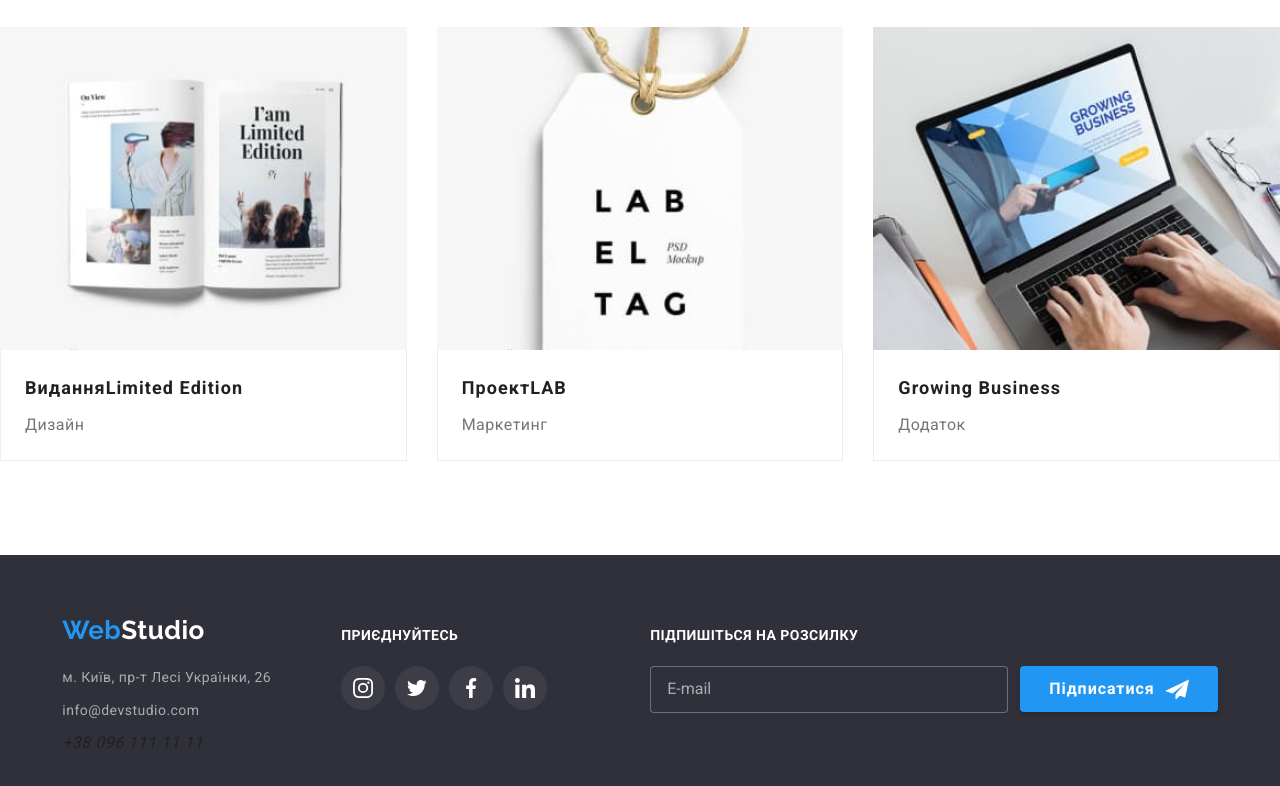
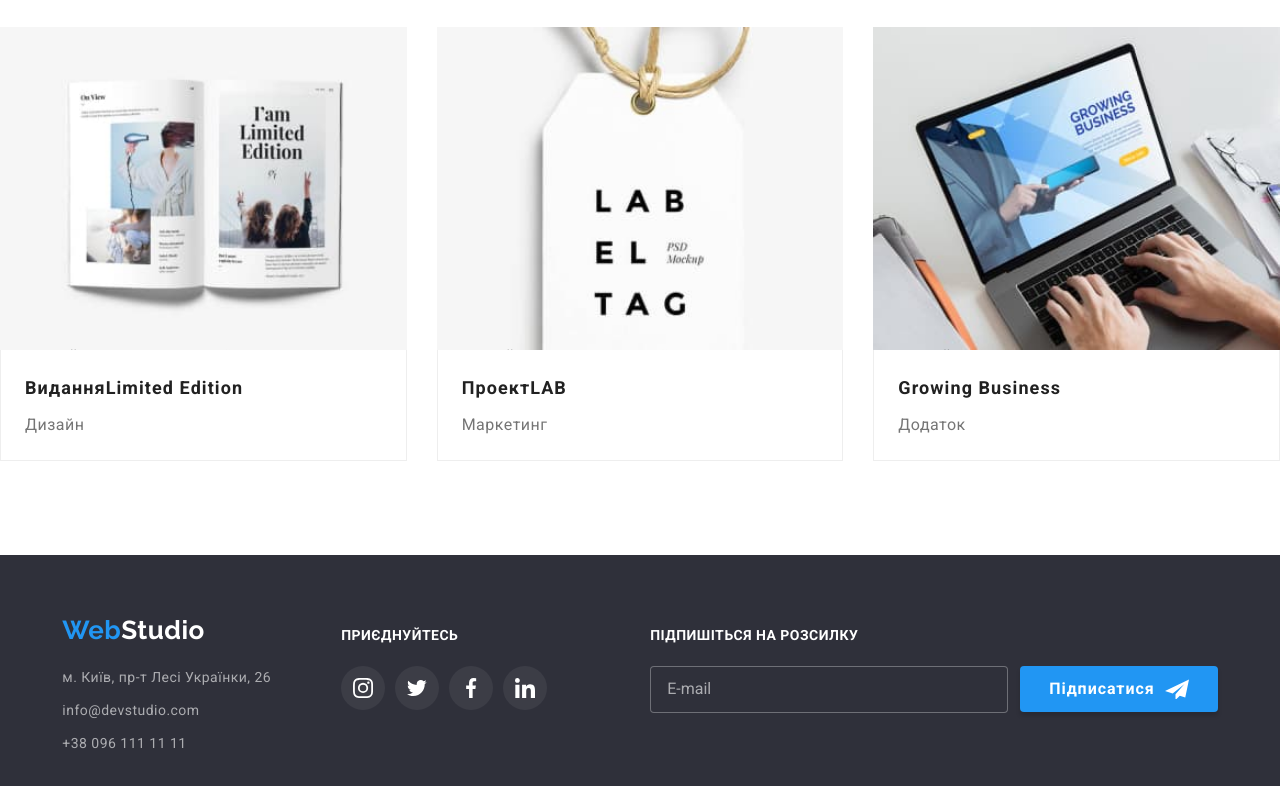
Before and after one commit to P1ST-0N/new-project-08, a website: page portfolio.html in a window 1280 px wide. Shown: the part 1166-1952 px from the top of the page. Drawn offline with nearby package versions, Linux system fonts and the light colour scheme.

Commit message:
final release

```diff
--- a/portfolio.html
+++ b/portfolio.html
@@ -368,11 +368,9 @@
                 </li>
 
                 <li class="footer-contact__item">
-                  <a
-                    class="footer-contact__link link"
-                    href="tel:+380961111111"
-                  ></a
-                  >+38 096 111 11 11
+                  <a class="footer-contact__link link" href="tel:+380961111111"
+                    >+38 096 111 11 11</a
+                  >
                 </li>
               </ul>
             </address>
```
